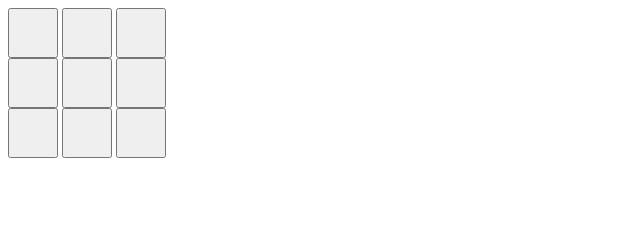
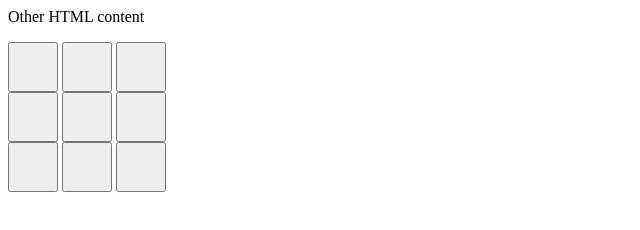
Before and after one commit to fourfrogsinatrenchcoat/tictactoe, a plain HTML site: page index.html in a window 1280 px wide. Shown: the whole page, without its empty margins (0-640 px from the left). Drawn offline with Linux system fonts and the light colour scheme.

Commit message:
Update index.html

```diff
--- a/index.html
+++ b/index.html
@@ -1,4 +1,7 @@
-<SCRIPT>
+<html>
+  <body>
+    <p>Other HTML content</p>
+      <SCRIPT>
 
 /*
 Code Written by Cory Fogliani (Email: cory@ijustdontcare.com)
@@ -691,3 +694,6 @@ function resetter()
 <INPUT TYPE="button" NAME="sqr8" class="tictac" value="     " onClick="if(document.tic.sqr8.value == '     ' && turn == 0 && mode == 1) {document.tic.sqr8.value = ' X '; sqr8T = 1; turn = 1; vari(); check();} else if(document.tic.sqr8.value == '     ' && turn == 1 && mode == 2) {document.tic.sqr8.value = ' X '; sqr8T = 1; turn = 0; vari(); player1Check()} else if(document.tic.sqr8.value == '     ' && turn == 0 && mode == 2) {document.tic.sqr8.value = ' O '; sqr8T = 1; turn = 1; vari(); player1Check()} drawCheck()">
 <INPUT TYPE="button" NAME="sqr9" class="tictac" value="     " onClick="if(document.tic.sqr9.value == '     ' && turn == 0 && mode == 1) {document.tic.sqr9.value = ' X '; sqr9T = 1; turn = 1; vari(); check();} else if(document.tic.sqr9.value == '     ' && turn == 1 && mode == 2) {document.tic.sqr9.value = ' X '; sqr9T = 1; turn = 0; vari(); player1Check()} else if(document.tic.sqr9.value == '     ' && turn == 0 && mode == 2) {document.tic.sqr9.value = ' O '; sqr9T = 1; turn = 1; vari(); player1Check()} drawCheck()">
 </form>
+    </script>
+  </body>
+</html>
```
